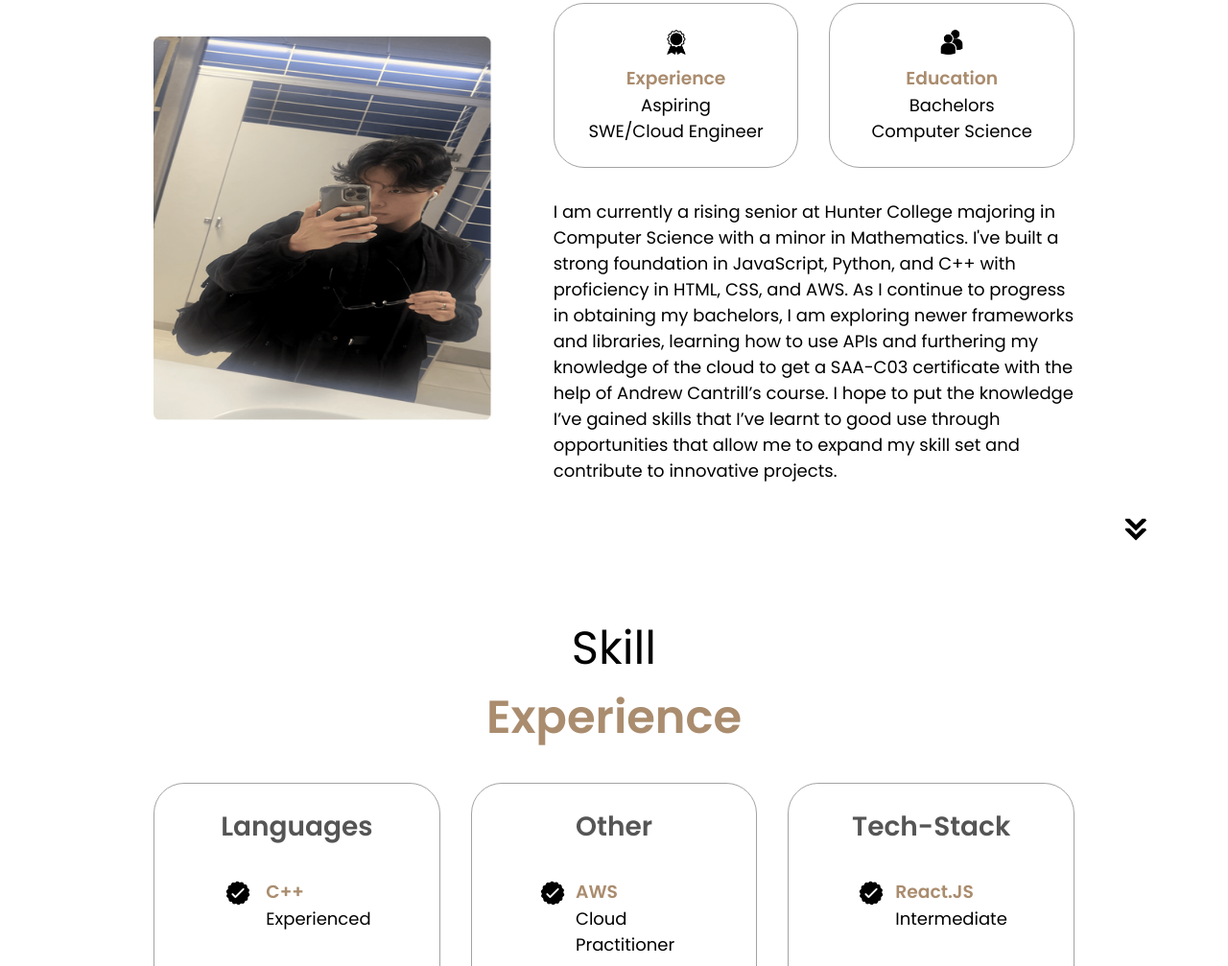
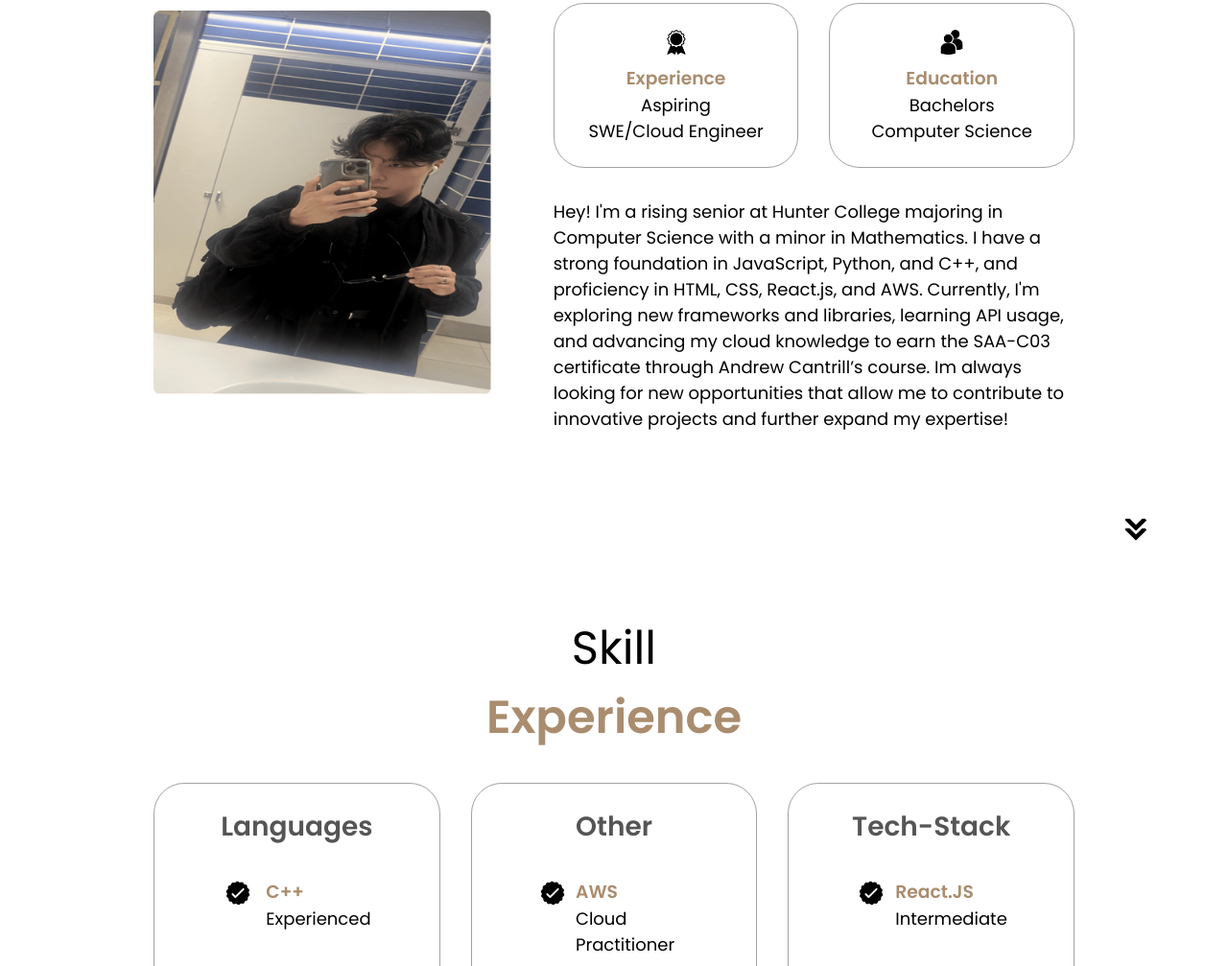
Before and after one commit to Ewu694/ewu694.github.io, a plain HTML site: page index.html in a window 1280 px wide. Shown: the part 1056-2063 px from the top of the page at 96% size. Drawn offline with Linux system fonts and the light colour scheme; files that its build step writes are made by us from their sources; files whose address does not match are found by name.

Commit message:
Updated About Me Text

```diff
--- a/index.html
+++ b/index.html
@@ -103,9 +103,8 @@
                 </div>
                 <div class="text_container">
                     <p>
-                        I am currently a rising senior at Hunter College majoring in Computer Science with a minor in Mathematics. I've built a strong foundation in JavaScript, Python, and C++ with proficiency in HTML, CSS, and AWS.
-                        As I continue to progress in obtaining my bachelors, I am exploring newer frameworks and libraries, learning how to use APIs and furthering my knowledge of the cloud to get a SAA-C03 certificate with the help of Andrew Cantrill’s course.
-                        I hope to put the knowledge I’ve gained skills that I’ve learnt to good use through opportunities that allow me to expand my skill set and contribute to innovative projects.
+                      Hey! I'm a rising senior at Hunter College majoring in Computer Science with a minor in Mathematics. I have a strong foundation in JavaScript, Python, and C++, and proficiency in HTML, CSS, React.js, and AWS. Currently, I'm exploring new frameworks and libraries, learning API usage, and advancing my cloud knowledge to earn the SAA-C03 certificate through Andrew Cantrill’s course.
+                      Im always looking for new opportunities that allow me to contribute to innovative projects and further expand my expertise!
                     </p>
                 </div>
             </div>
```
